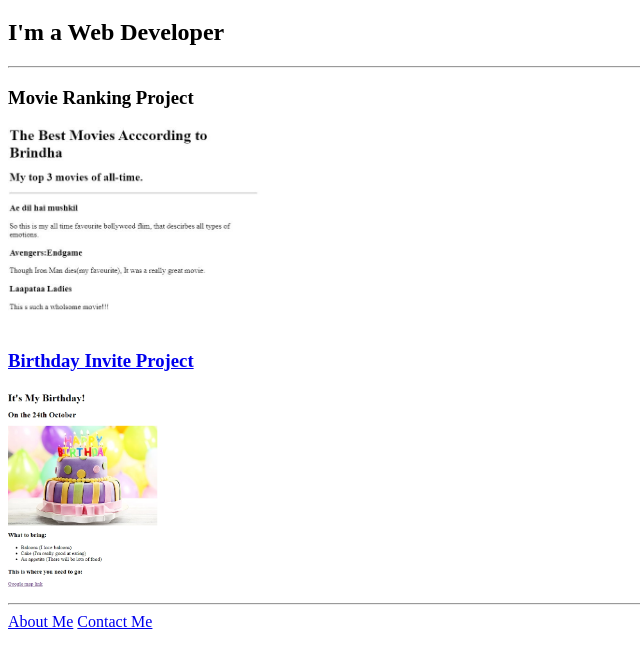
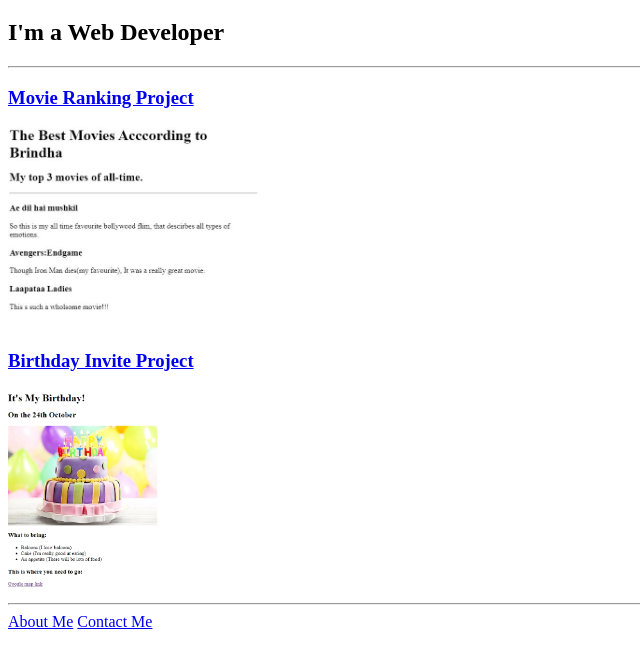
Before and after one commit to BrindhaSagarika/html-portfolio, a plain HTML site: page index.html in a window 1280 px wide. Shown: the part 61-726 px from the top of the page, without its empty margins (0-640 px from the left). Drawn offline with Linux system fonts and the light colour scheme.

Commit message:
Add files via upload

```diff
--- a/index.html
+++ b/index.html
@@ -8,7 +8,7 @@
         <h1>Brindha Sagarika's Portfolio</h1>
         <h2>I'm a Web Developer</h2>
         <hr/>
-        <h3></a href="./public/movie-ranking.html">Movie Ranking Project</a></h3>
+        <h3><a href="./public/movie-ranking.html">Movie Ranking Project</a></h3>
         <img src="./assets/images/movie.JPG" height="200" alt="it's a movie ranking">
         <h3><a href="./public/birthday-invite.html">Birthday Invite Project</a></h3>
         <img src="./assets/images/birthday.jpeg" height="200" alt="it's a birthday invite image">
```
